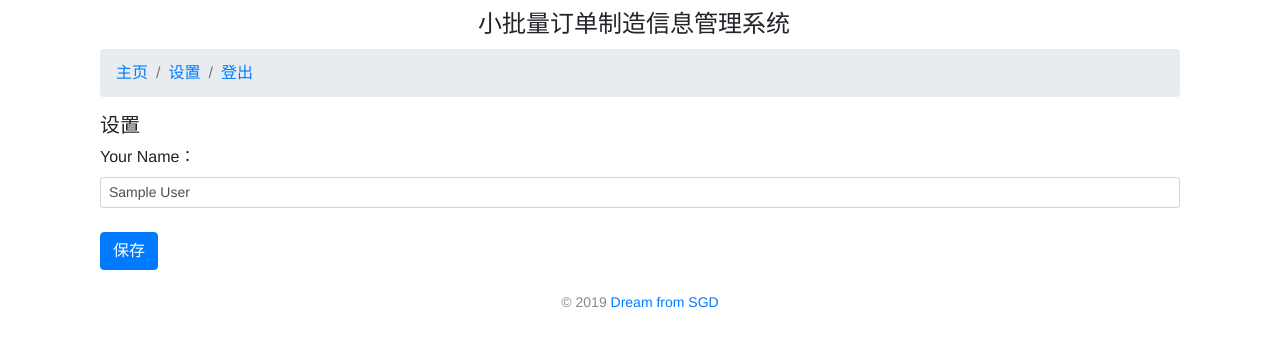
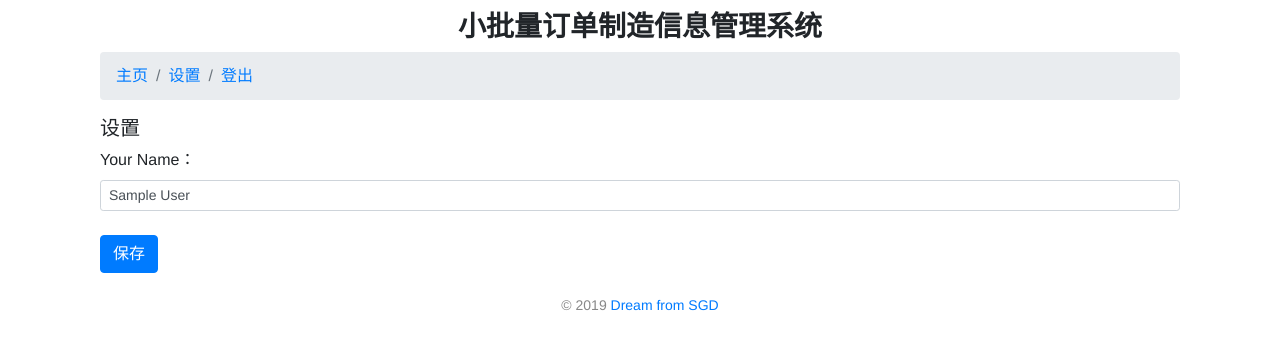
Before and after one commit to zhoumengxiong/DeliveryOrdersManagement, a Flask app: page /settings in a window 1280 px wide. Shown: the top 350 px of the page. Run offline with Flask 2, Linux system fonts and the light colour scheme; the visitor is signed in with stand-in values (Sample User, id 1); data comes from the database, SQL or seed files in the repository; parts of the project's set-up code (start-up, migrations or seed data) failed here and were passed over; some libraries are stand-ins or nearby versions.

Commit message:
标题由h4改为h3且加粗

```diff
--- a/watchlist/static/style.css
+++ b/watchlist/static/style.css
@@ -156,8 +156,8 @@ tr:nth-child(odd) td {
 }
 */
 
-h4 {
-    margin: 10px 35% 10px 35%;
+.header {
+    margin-top: 10px;
 }
 
 .table {
--- a/watchlist/templates/base.html
+++ b/watchlist/templates/base.html
@@ -16,10 +16,11 @@
     {% for message in get_flashed_messages() %}
     <div class="alert">{{ message }}</div>
     {% endfor %}
-    <h4>
-        <!--<img alt="Avatar" class="avatar" src="{{ url_for('static', filename='images/avatar.png') }}">-->
-        小批量订单制造信息管理系统
-    </h4>
+    <div class="header">
+        <h3 class="text-center font-weight-bold">
+            <!--<img alt="Avatar" class="avatar" src="{{ url_for('static', filename='images/avatar.png') }}">-->
+            小批量订单制造信息管理系统</h3>
+    </div>
     {% from 'bootstrap/nav.html' import render_breadcrumb_item %}
     <nav aria-label="breadcrumb">
         <ol class="breadcrumb">
```
